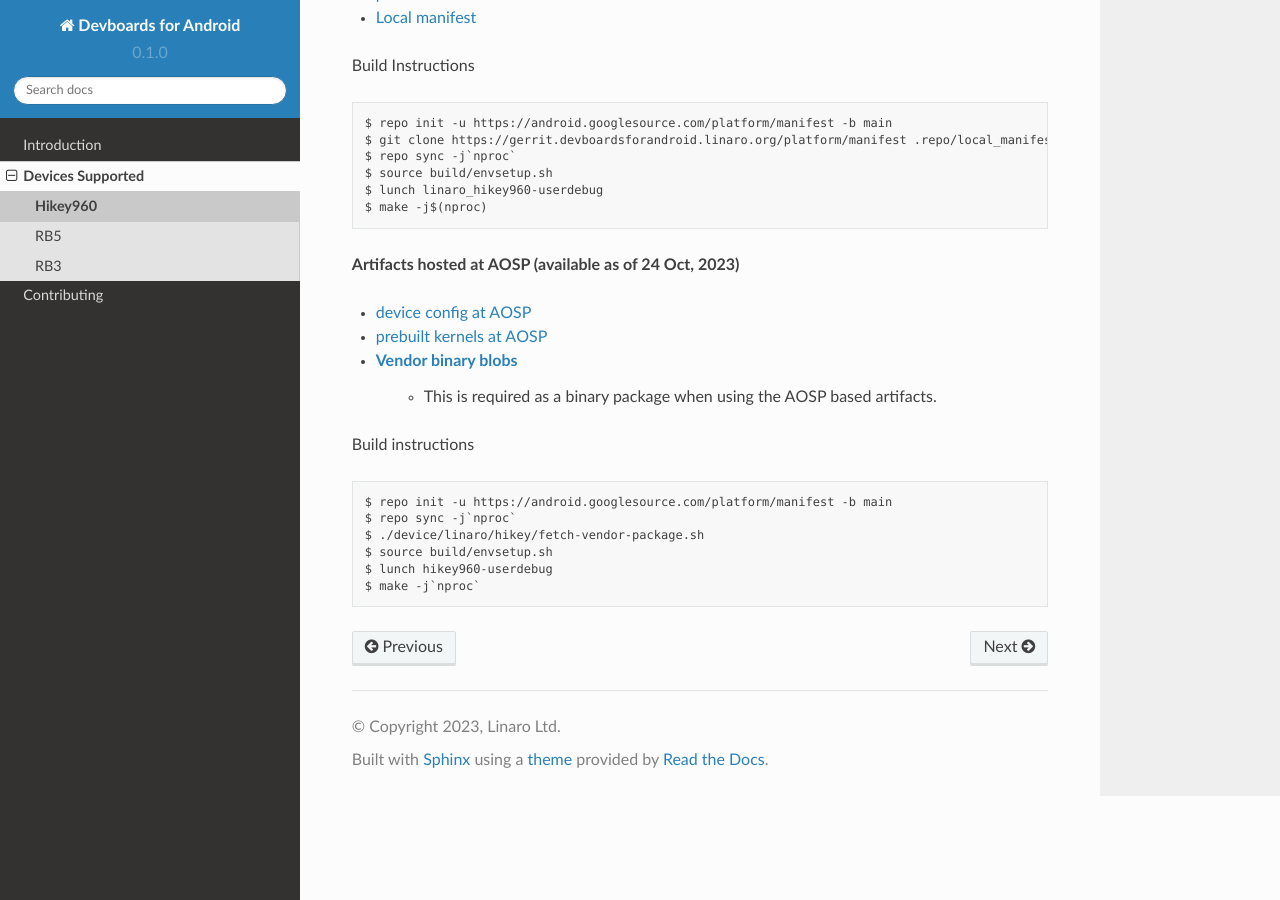
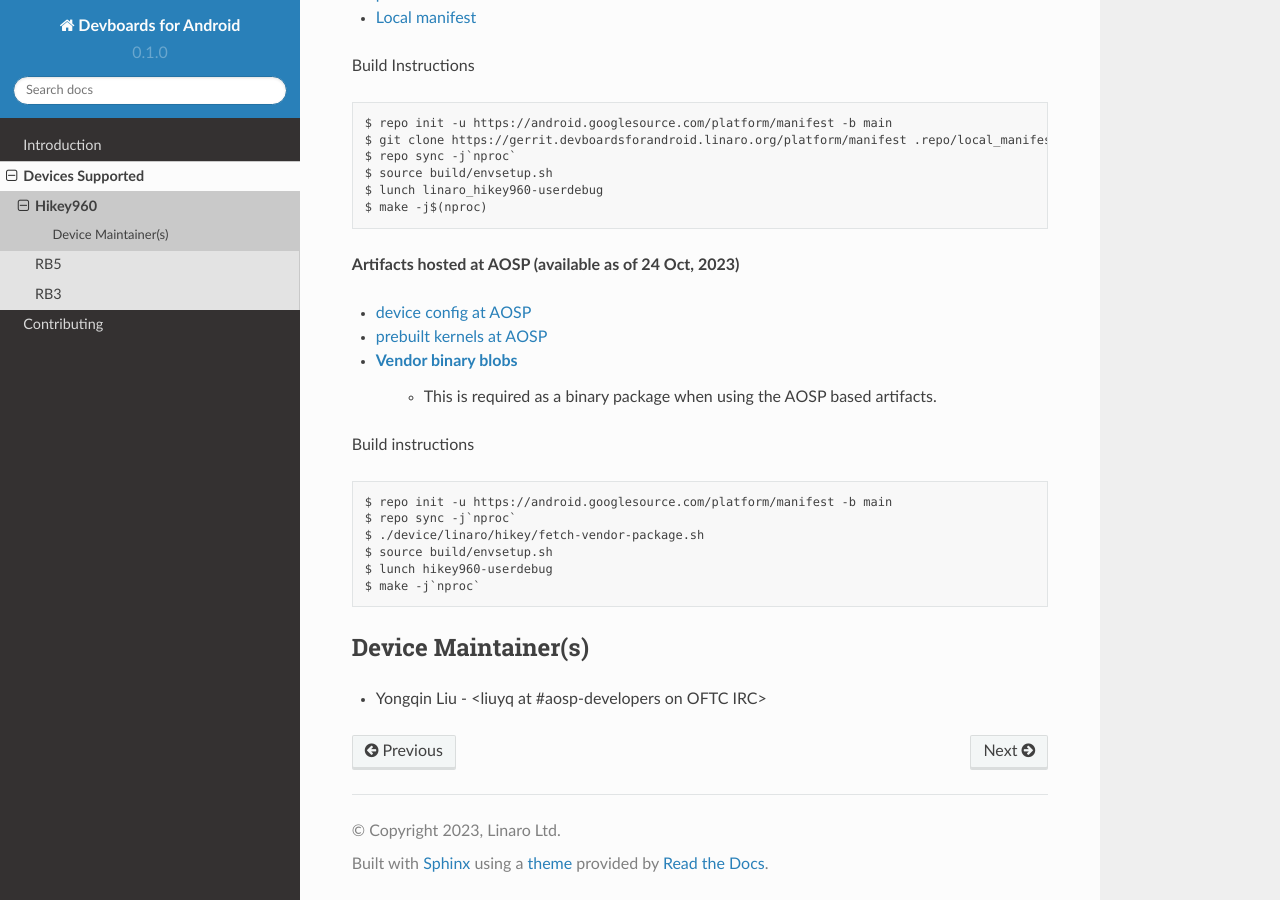
Before and after one commit to sumitsemwal/devboardsforandroid, a Sphinx documentation site: the page built from docs/devices/hikey960.rst, in a window 1280 px wide and 900 px high, scrolled down 586 px. Built offline with Sphinx 7.4.7 and the Read the Docs theme 2.0.0, drawn with Linux system fonts in a browser that asks for light colours.

Commit message:
add Device Maintainers for existing devices
Change-Id: Iad14a4582f6732d9dd52efdefa4a6296e0a842d9
Signed-off-by: Sumit Semwal <sumit.semwal@linaro.org>

```diff
--- a/docs/devices/hikey960.rst
+++ b/docs/devices/hikey960.rst
@@ -55,3 +55,8 @@ $ ./device/linaro/hikey/fetch-vendor-package.sh
 $ source build/envsetup.sh
 $ lunch hikey960-userdebug
 $ make -j`nproc`
+
+
+Device Maintainer(s)
+********************
+- Yongqin Liu - <liuyq at #aosp-developers on OFTC IRC>
--- a/docs/devices/rb3.rst
+++ b/docs/devices/rb3.rst
@@ -119,3 +119,8 @@ Then rebuild AOSP using:
 ::
 
    make TARGET_KERNEL_USE=mainline -j`nproc`'
+
+
+Device Maintainer(s)
+********************
+- Amit Pundir <pundir at #aosp-developers on OFTC IRC>
--- a/docs/devices/rb5.rst
+++ b/docs/devices/rb5.rst
@@ -127,3 +127,8 @@ ToDo / Known Issues
 
 * WiFi-BT drivers are WIP and not upstreamed yet. You can find the patches here
   https://git.linaro.org/people/amit.pundir/linux.git/log/?h=rbX-mainline
+
+
+Device Maintainer(s)
+********************
+- Amit Pundir <pundir at #aosp-developers on OFTC IRC>
--- a/docs/introduction.rst
+++ b/docs/introduction.rst
@@ -42,8 +42,7 @@ manifests, device specific files and binaries (like bootloader, firmware, HALs)
 and documentation.
 
 
-
-Maintainer(s)
-*************
+Community Maintainer(s)
+***********************
 
 - Sumit Semwal <sumit.semwal@linaro.org>
```
